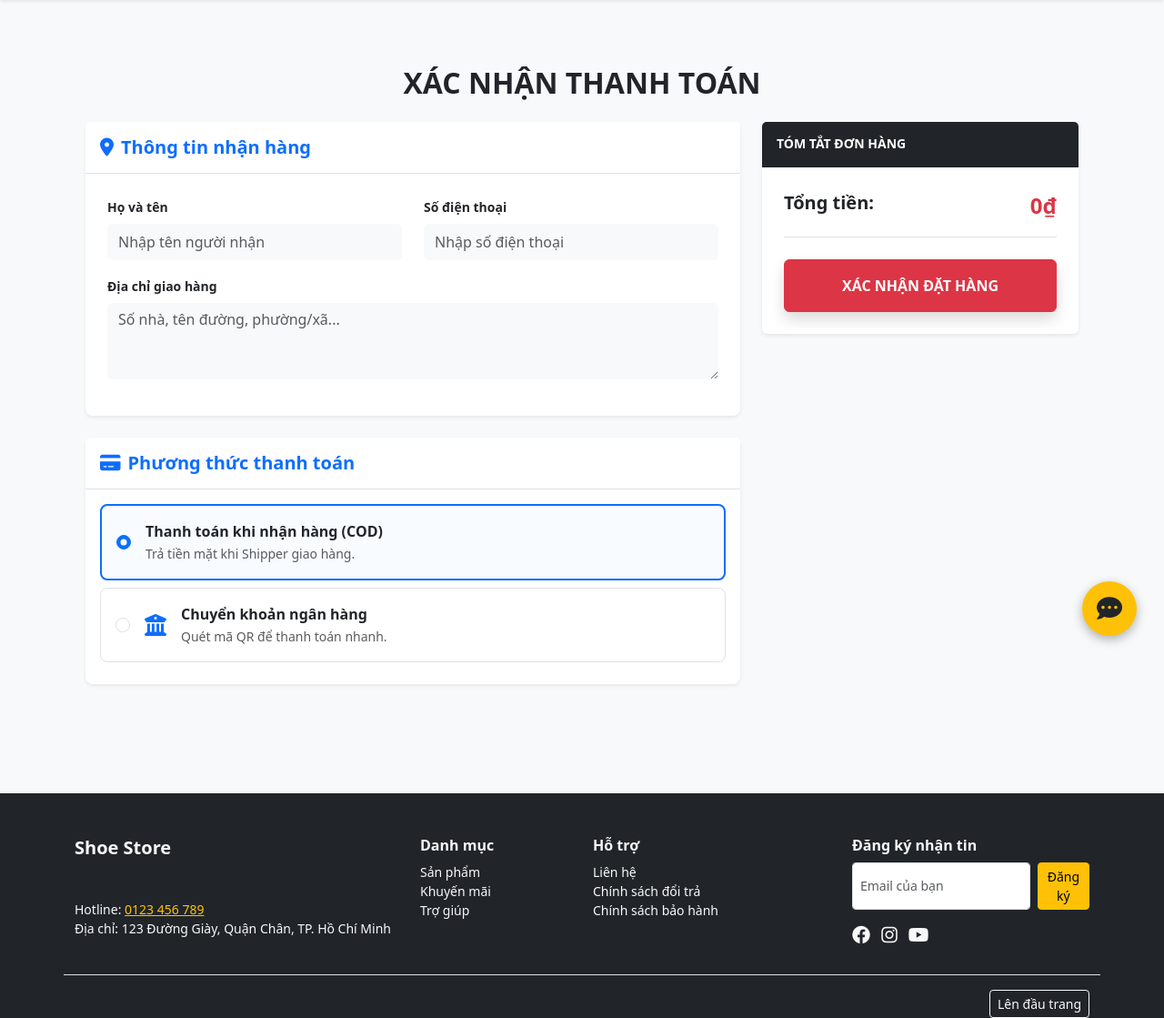
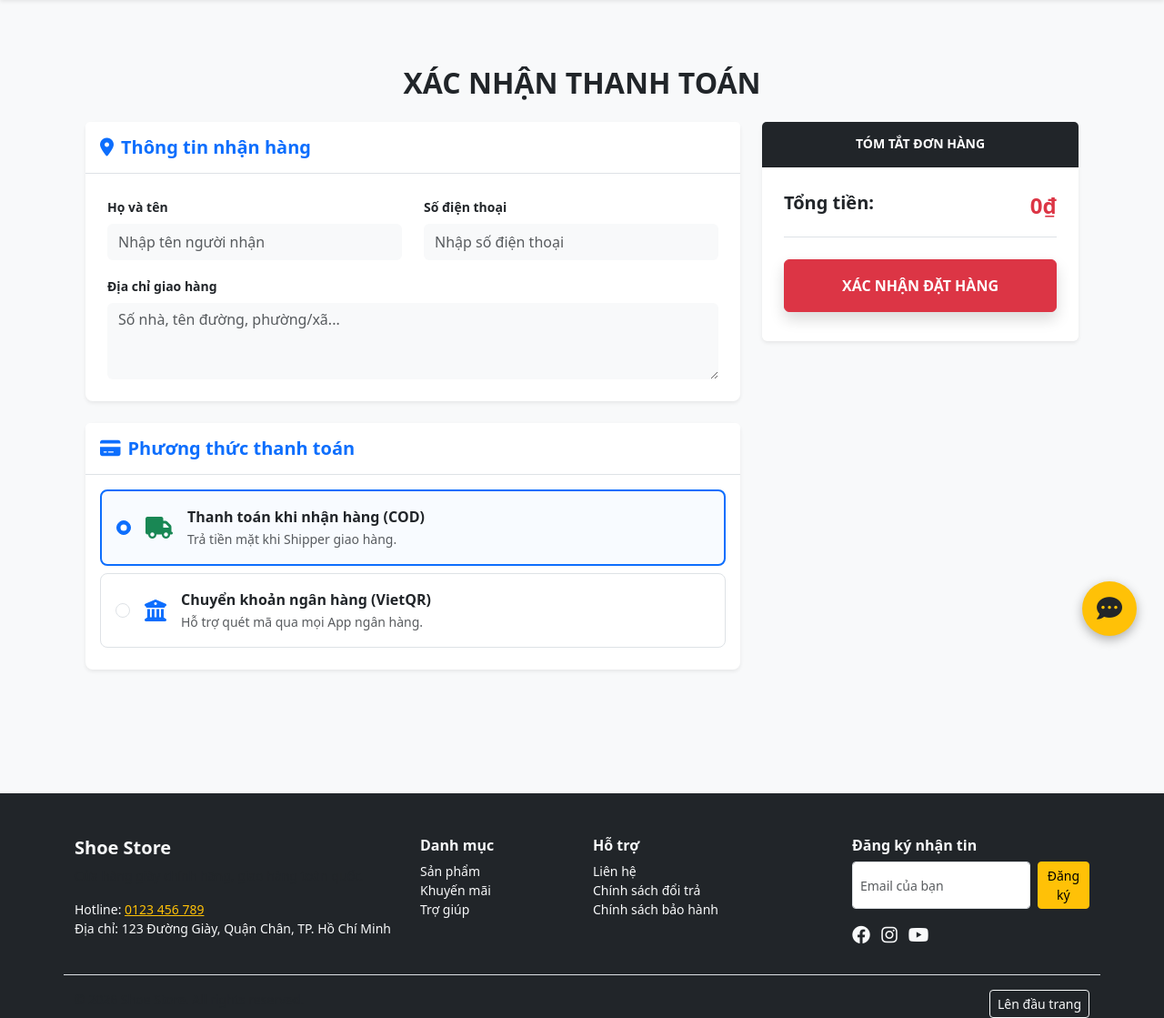
Before and after one commit to TanThong0506/TMDTShoes_Store, a Django app: page /orders/checkout/ in a window 1280 px wide. Shown: the part 71-1190 px from the top of the page at 91% size. Run offline with Django 5.2, Linux system fonts and the light colour scheme; data that the repository does not hold is empty; some libraries are stand-ins or nearby versions.

Commit message:
Hoan thien giao dien thanh toan 2.0 va fix ma QR success

```diff
--- a/orders/views.py
+++ b/orders/views.py
@@ -137,9 +137,22 @@ def order_create(request):
     return redirect('orders:checkout')
 
 def order_success(request):
+    # 1. Sửa lại tên key cho khớp với hàm order_create (last_order_id)
     order_id = request.session.get('last_order_id')
-    if not order_id:
+
+    order = None
+    if order_id:
+        order = Order.objects.filter(id=order_id).first()
+
+    # 2. Nếu không thấy trong session, lấy đơn mới nhất của chính User đó
+    if not order:
+        if request.user.is_authenticated:
+            order = Order.objects.filter(user=request.user).order_by('-created_at').first()
+        else:
+            order = Order.objects.order_by('-created_at').first()
+
+    if not order:
         return redirect('products:product_list')
 
-    order = get_object_or_404(Order, id=order_id)
+    # 3. Trả về template (Đảm bảo file order_success.html của bạn có đoạn Script tự F5)
     return render(request, 'order_success.html', {'order': order})
--- a/templates/checkout.html
+++ b/templates/checkout.html
@@ -1,6 +1,8 @@
 {% extends 'base.html' %}
 {% load humanize %}
-{% load static %} {% block content %}
+{% load static %}
+
+{% block content %}
 <div class="container py-5">
     <h2 class="mb-4 text-uppercase fw-bold text-dark text-center">Xác nhận thanh toán</h2>
 
@@ -22,7 +24,7 @@
                                 <label class="form-label fw-bold small">Số điện thoại</label>
                                 <input type="tel" name="phone" class="form-control bg-light border-0 py-2" placeholder="Nhập số điện thoại" required>
                             </div>
-                            <div class="col-12 mb-3">
+                            <div class="col-12">
                                 <label class="form-label fw-bold small">Địa chỉ giao hàng</label>
                                 <textarea name="address" class="form-control bg-light border-0" rows="3" placeholder="Số nhà, tên đường, phường/xã..." required></textarea>
                             </div>
@@ -35,11 +37,14 @@
                         <h5 class="mb-0 fw-bold text-primary"><i class="fas fa-credit-card me-2"></i>Phương thức thanh toán</h5>
                     </div>
                     <div class="card-body p-3">
+
                         <div class="payment-item p-3 mb-2 rounded-3 border d-flex align-items-center cursor-pointer active-method" onclick="selectPayment('cod')">
                             <input class="form-check-input m-0" type="radio" name="payment_method" id="cod" value="COD" checked>
-                            <div class="ms-3">
-                                <strong class="d-block">Thanh toán khi nhận hàng (COD)</strong>
-                                <small class="text-muted">Trả tiền mặt khi Shipper giao hàng.</small>
+                            <div class="ms-3 d-flex align-items-center">
+                                <i class="fas fa-truck text-success fs-4 me-3"></i> <div>
+                                    <strong class="d-block">Thanh toán khi nhận hàng (COD)</strong>
+                                    <small class="text-muted">Trả tiền mặt khi Shipper giao hàng.</small>
+                                </div>
                             </div>
                         </div>
 
@@ -49,67 +54,53 @@
                                 <div class="ms-3 d-flex align-items-center">
                                     <i class="fas fa-university text-primary fs-4 me-3"></i>
                                     <div>
-                                        <strong class="d-block">Chuyển khoản ngân hàng</strong>
-                                        <small class="text-muted">Quét mã QR để thanh toán nhanh.</small>
+                                        <strong class="d-block">Chuyển khoản ngân hàng (VietQR)</strong>
+                                        <small class="text-muted">Hỗ trợ quét mã qua mọi App ngân hàng.</small>
                                     </div>
                                 </div>
                             </div>
 
                             <div id="bank-list" class="mt-3 d-none border-top pt-3 ms-4">
-                                <p class="small fw-bold mb-2">Chọn ngân hàng thụ hưởng:</p>
+                                <p class="small fw-bold mb-2 text-primary">Chọn ngân hàng bạn muốn chuyển đến:</p>
                                 <div class="row g-2">
-                                    <div class="col-4" onclick="chooseBank('Vietcombank', '0368031812', 'VCB')">
-                                        <div class="bank-card text-center border rounded p-2">
-                                            <img src="https://api.vietqr.io/img/VCB.png" height="30" alt="VCB">
+                                    <div class="col-4">
+                                        <div class="bank-card text-center border rounded p-2 active-bank" onclick="clickBank(this)">
+                                            <img src="https://api.vietqr.io/img/VCB.png" height="20" alt="VCB">
                                             <div class="tiny-text mt-1">Vietcombank</div>
                                         </div>
                                     </div>
-                                    <div class="col-4" onclick="chooseBank('MB Bank', '0368031812', 'MB')">
-                                        <div class="bank-card text-center border rounded p-2">
-                                            <img src="https://api.vietqr.io/img/MB.png" height="30" alt="MB">
+                                    <div class="col-4">
+                                        <div class="bank-card text-center border rounded p-2" onclick="clickBank(this)">
+                                            <img src="https://api.vietqr.io/img/MB.png" height="20" alt="MB">
                                             <div class="tiny-text mt-1">MB Bank</div>
                                         </div>
                                     </div>
-                                    <div class="col-4" onclick="chooseBank('Techcombank', '66667777', 'TCB')">
-                                        <div class="bank-card text-center border rounded p-2">
-                                            <img src="https://api.vietqr.io/img/TCB.png" height="30" alt="TCB">
+                                    <div class="col-4">
+                                        <div class="bank-card text-center border rounded p-2" onclick="clickBank(this)">
+                                            <img src="https://api.vietqr.io/img/TCB.png" height="20" alt="TCB">
                                             <div class="tiny-text mt-1">Techcombank</div>
                                         </div>
                                     </div>
                                 </div>
+                                <p class="small text-muted mt-2 mb-0"><i>* Mã QR thanh toán sẽ hiện ra sau khi bạn nhấn đặt hàng thành công.</i></p>
                             </div>
                         </div>
 
-                        <div id="selected-bank-info" class="mt-3 p-3 bg-light rounded d-none border shadow-sm">
-                            <div class="row align-items-center">
-                                <div class="col-sm-5 text-center border-end">
-                                    <img id="qr-code-img" src="" class="img-fluid" style="max-height: 200px; border: 5px solid white;">
-                                    <p class="tiny-text mt-2 mb-0">QUÉT MÃ ĐỂ THANH TOÁN</p>
-                                </div>
-                                <div class="col-sm-7 ps-sm-4 mt-3 mt-sm-0">
-                                    <p class="mb-1 small">Ngân hàng: <strong id="b-name" class="text-primary"></strong></p>
-                                    <p class="mb-1 small">Số tài khoản: <strong id="b-stk"></strong></p>
-                                    <p class="mb-1 small">Chủ TK: <strong>SHOESTORE VIETNAM</strong></p>
-                                    <p class="mb-1 small">Số tiền: <strong class="text-danger">{{ total_price|intcomma }}₫</strong></p>
-                                    <p class="mb-0 small">Nội dung: <strong class="text-success">DH{{ order_id }} THANH TOAN</strong></p>
-                                </div>
-                            </div>
-                        </div>
                     </div>
                 </div>
             </div>
 
             <div class="col-lg-4">
                 <div class="card shadow-sm border-0 sticky-top" style="top: 20px;">
-                    <div class="card-header bg-dark text-white py-3">
+                    <div class="card-header bg-dark text-white py-3 text-center">
                         <h5 class="mb-0 fw-bold small">TÓM TẮT ĐƠN HÀNG</h5>
                     </div>
-                    <div class="card-body p-4">
+                    <div class="card-body p-4 text-center">
                         <div class="d-flex justify-content-between mb-4 border-bottom pb-3">
                             <strong class="fs-5">Tổng tiền:</strong>
                             <strong class="fs-4 text-danger">{{ total_price|intcomma }}₫</strong>
                         </div>
-                        <button type="button" class="btn btn-danger w-100 py-3 fw-bold shadow" id="btn-confirm">XÁC NHẬN ĐẶT HÀNG</button>
+                        <button type="button" class="btn btn-danger w-100 py-3 fw-bold shadow mb-2" id="btn-confirm">XÁC NHẬN ĐẶT HÀNG</button>
                     </div>
                 </div>
             </div>
@@ -121,42 +112,35 @@
     .cursor-pointer { cursor: pointer; }
     .payment-item { border: 1px solid #dee2e6 !important; transition: all 0.2s ease; border-radius: 10px; }
     .active-method { background-color: #f8fbff !important; border-color: #0d6efd !important; border-width: 2px !important; }
-    .bank-card { cursor: pointer; background: #fff; transition: 0.2s; border: 1px solid #eee !important; }
-    .bank-card:hover { border-color: #0d6efd !important; transform: translateY(-2px); }
-    .tiny-text { font-size: 11px; font-weight: bold; }
-    #qr-code-img { border-radius: 10px; }
+    .bank-card { background: #fff; border: 1px solid #eee !important; transition: 0.2s; cursor: pointer; }
+    .bank-card:hover { border-color: #0d6efd !important; }
+    .active-bank { border-color: #0d6efd !important; background-color: #eef6ff !important; border-width: 2px !important; }
+    .tiny-text { font-size: 10px; font-weight: bold; }
 </style>
 
 <script src="https://cdn.jsdelivr.net/npm/sweetalert2@11"></script>
 <script>
+    // Hàm chọn phương thức thanh toán lớn
     function selectPayment(id) {
         document.querySelectorAll('.payment-item').forEach(i => i.classList.remove('active-method'));
         let radioId = (id === 'bank') ? 'bank_transfer' : id;
-        document.getElementById(radioId).checked = true;
-        document.getElementById(radioId).closest('.payment-item').classList.add('active-method');
+        const radio = document.getElementById(radioId);
+        radio.checked = true;
+        radio.closest('.payment-item').classList.add('active-method');
 
         const bankList = document.getElementById('bank-list');
-        bankList.classList.toggle('d-none', id !== 'bank');
-
-        if (id === 'cod') {
-            document.getElementById('selected-bank-info').classList.add('d-none');
+        if (id === 'bank') {
+            bankList.classList.remove('d-none');
+        } else {
+            bankList.classList.add('d-none');
         }
     }
 
-    function chooseBank(name, stk, code) {
-        event.stopPropagation();
-        const infoBox = document.getElementById('selected-bank-info');
-        infoBox.classList.remove('d-none');
-        document.getElementById('b-name').innerText = name;
-        document.getElementById('b-stk').innerText = stk;
-
-        const amount = "{{ total_price }}";
-        const desc = "DH{{ order_id }} THANH TOAN";
-
-        // Link API VietQR chuẩn cho các ngân hàng Việt Nam
-        document.getElementById('qr-code-img').src = `https://img.vietqr.io/image/${code}-${stk}-compact2.png?amount=${amount}&addInfo=${desc}`;
-
-        infoBox.scrollIntoView({ behavior: 'smooth', block: 'nearest' });
+    // Hàm chọn ngân hàng con
+    function clickBank(element) {
+        event.stopPropagation(); // Ngăn không cho sự kiện lan ra ngoài
+        document.querySelectorAll('.bank-card').forEach(card => card.classList.remove('active-bank'));
+        element.classList.add('active-bank');
     }
 
     document.getElementById('btn-confirm').addEventListener('click', function() {
@@ -164,14 +148,17 @@
         if (!form.checkValidity()) { form.reportValidity(); return; }
 
         Swal.fire({
-            title: 'Xác nhận đơn hàng?',
-            text: "Cảm ơn bạn đã tin tưởng cửa hàng!",
+            title: 'Xác nhận đặt hàng?',
+            text: "Cảm ơn bạn đã tin tưởng Shoe Store!",
             icon: 'question',
             showCancelButton: true,
-            confirmButtonText: 'Đồng ý đặt hàng',
+            confirmButtonColor: '#d33',
+            confirmButtonText: 'Đồng ý',
             cancelButtonText: 'Hủy'
         }).then((result) => {
-            if (result.isConfirmed) form.submit();
+            if (result.isConfirmed) {
+                form.submit();
+            }
         });
     });
 </script>
```
Also changed, not shown: orders/admin.py (+11 -4 lines), orders/models.py (+9 -0 lines), templates/order_success.html (+65 -13 lines), orders/migrations/0002_order_status.py (added).
